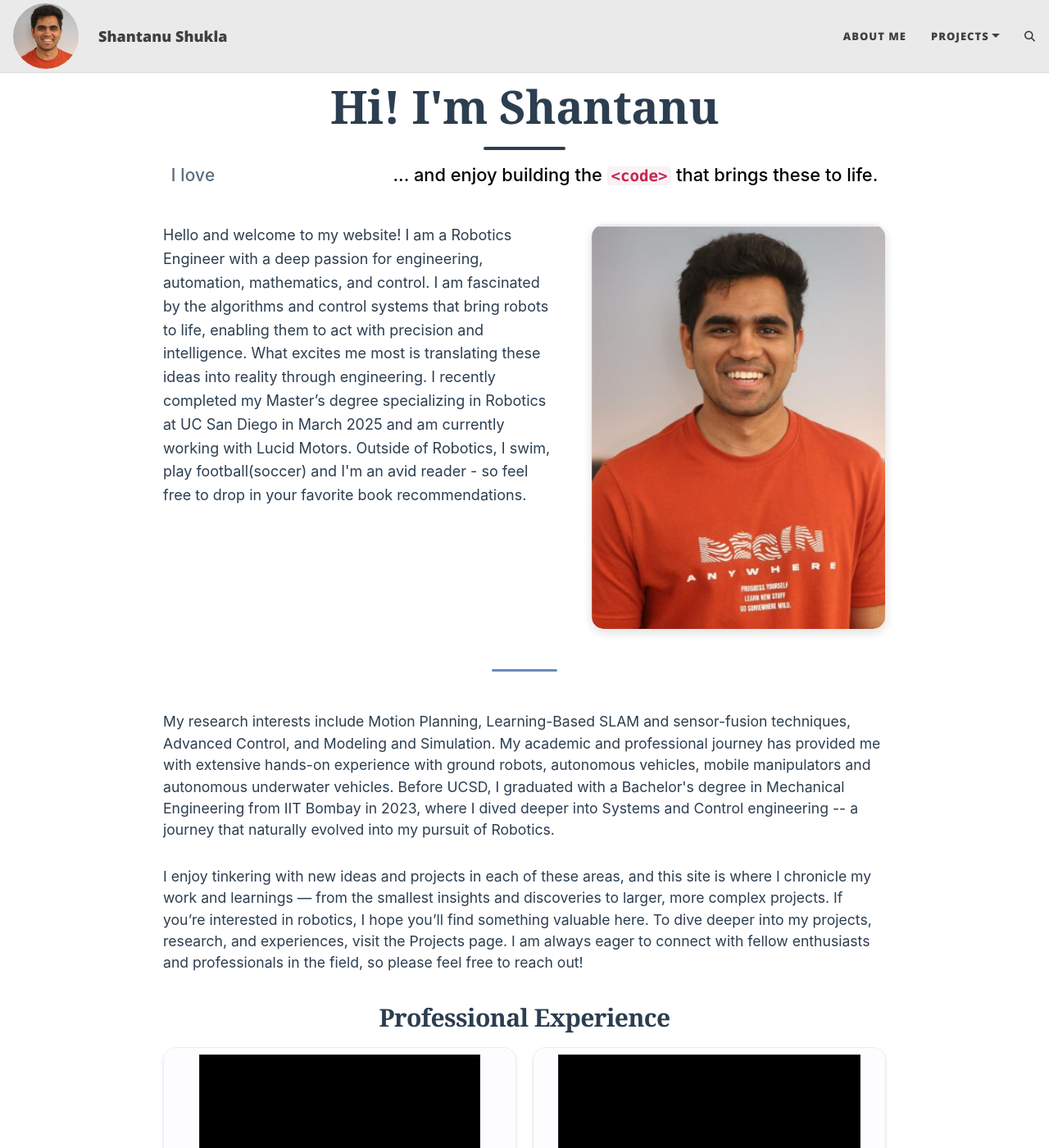
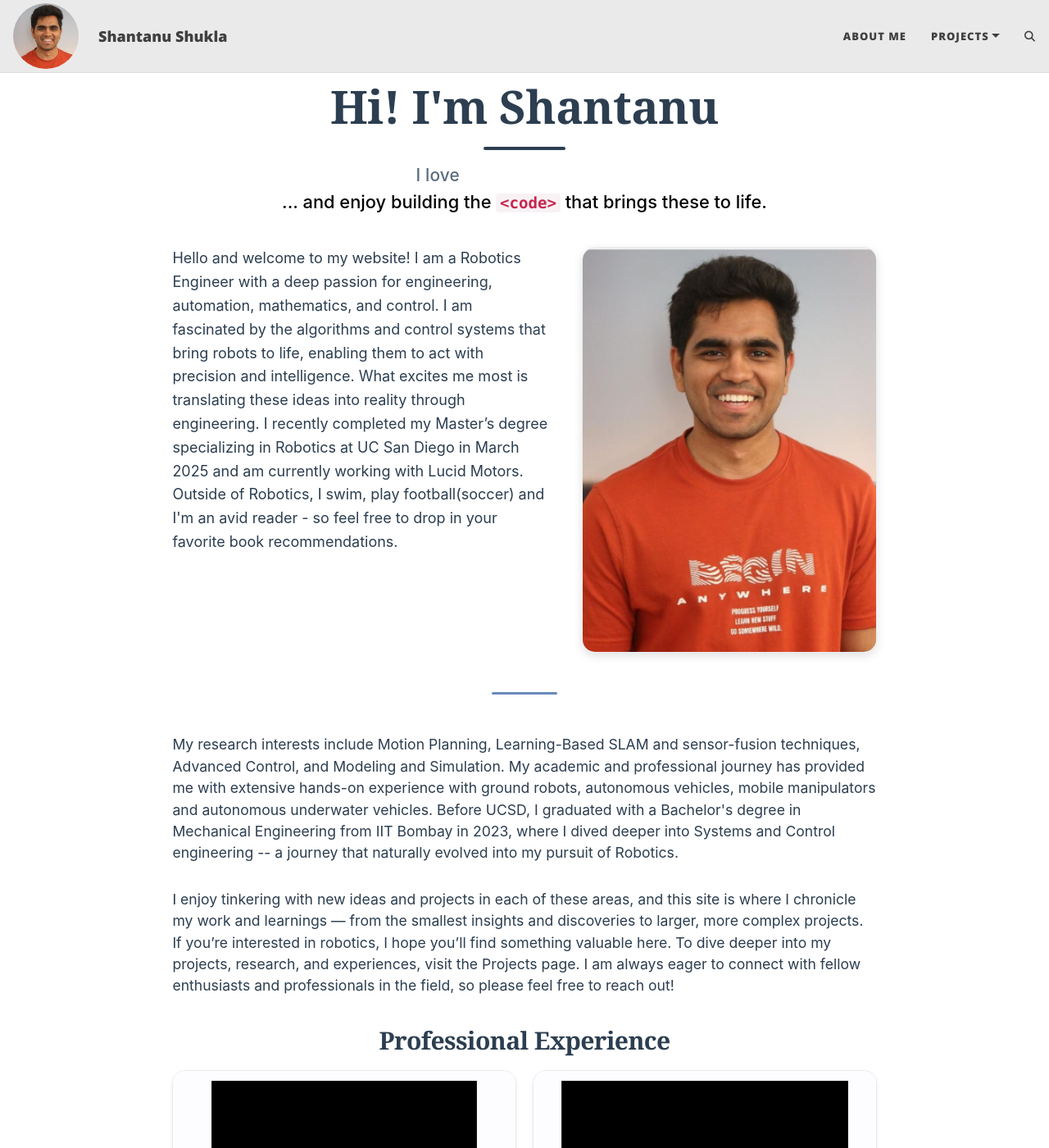
Before and after one commit to shantanusshukla/shantanusshukla.github.io, a Jekyll site: the page built from index.html, in a window 1280 px wide and 1400 px high. Shown: the whole window at 82% size. Built offline with Jekyll 4.4.1, drawn with Linux system fonts in a browser that asks for light colours; the list of posts is cut into pages by our own code; comment, search, counter and statistics services are not loaded.

Commit message:
restylize

```diff
--- a/assets/css/style.css
+++ b/assets/css/style.css
@@ -156,7 +156,7 @@
 
 /* Container */
 .about-intro {
-    max-width: 65rem;             /* reduced from 70rem for better balance */
+    max-width: 60rem;             /* reduced further for better balance */
     margin: 2rem auto;
     text-align: left;
     color: var(--text-primary);
@@ -263,15 +263,15 @@
 
 /* Override Bootstrap column widths for wider content */
 .container-md .col-xl-8.offset-xl-2 {
-  flex: 0 0 70%;              /* reduced from 75% for better balance */
-  max-width: 70%;
-  margin-left: 15%;           /* center with adjusted offset */
+  flex: 0 0 68%;              /* reduced further for better balance */
+  max-width: 68%;
+  margin-left: 16%;           /* center with adjusted offset */
 }
 
 .container-md .col-lg-10.offset-lg-1 {
-  flex: 0 0 80%;              /* reduced from 85% for better balance */
-  max-width: 80%;
-  margin-left: 10%;           /* center with adjusted offset */
+  flex: 0 0 78%;              /* reduced further for better balance */
+  max-width: 78%;
+  margin-left: 11%;           /* center with adjusted offset */
 }
 
 .about-hero__photo{
@@ -320,7 +320,7 @@
 }
 
 .about-body {
-  max-width: 950px;           /* reduced from 1000px for better balance */
+  max-width: 900px;           /* reduced further for better balance */
   margin: 0 auto;
   font-size: 1.1rem;
   line-height: 1.65;
@@ -453,7 +453,7 @@
   min-height: clamp(200px, 24vw, 280px);
   background: #fdfdff;
   border-bottom: 1px solid #eee;
-  padding: 8px;                 /* small inner gutter for logos */
+  padding: 12px;                /* reduced from 8px for tighter margins */
 }
 
 .exp-thumb img{
@@ -462,6 +462,7 @@
   object-fit: contain;           /* <-- was cover; now show the whole logo/photo */
   object-position: center;       /* keep centered */
   display: block;
+  border-radius: 8px;            /* add rounded corners to logos */
 }
 
 /* Hover overlay should cover only the image area (not the lower panel) */
@@ -585,13 +586,14 @@
   min-height: clamp(200px, 24vw, 280px); /* big image area; same as experience */
   background: #f7f7f9;
   border-bottom: 1px solid #eee;
-  padding: 10px;                       /* inner gutter so logos don't touch edges */
+  padding: 12px;                       /* reduced padding for tighter margins */
 }
 .edu-thumb img{
   width: 100%; height: 100%;
   object-fit: contain;                 /* NEVER crop logos */
   object-position: center;
   display: block;
+  border-radius: 8px;                  /* add rounded corners to logos */
 }
 
 /* Lower panel: 3 centered lines */
```
